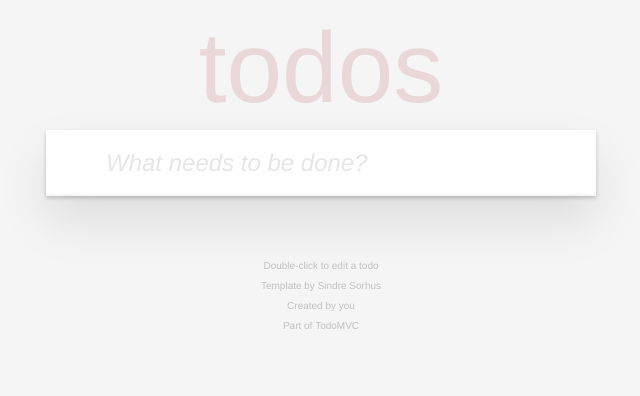
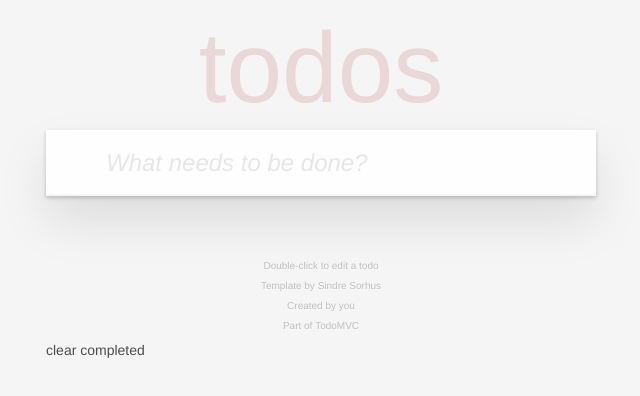
Before and after one commit to jzlin/angular-todomvc0723, an Angular app: page / in a window 1280 px wide. Shown: the top 396 px of the page, without its empty margins (319-959 px from the left). Built offline with nearby package versions, Linux system fonts and the light colour scheme.

Commit message:
任務 11 進階練習：直接從 AppComponent 呼叫 FooterComponent 中的方法

```diff
--- a/src/app/app.component.html
+++ b/src/app/app.component.html
@@ -21,7 +21,7 @@
     </ul>
   </section>
   <!-- This footer should hidden by default and shown when there are todos -->
-  <app-footer [data]="todos" (clearBtnClick)="clearCompleted()"></app-footer>
+  <app-footer [data]="todos" (clearBtnClick)="clearCompleted()" #footer></app-footer>
 </section>
 <footer class="info">
   <p>Double-click to edit a todo</p>
@@ -31,3 +31,5 @@
   <p>Created by <a href="http://todomvc.com">you</a></p>
   <p>Part of <a href="http://todomvc.com">TodoMVC</a></p>
 </footer>
+
+<button (click)="footer.clearBtnClick.emit()">clear completed</button>
```
